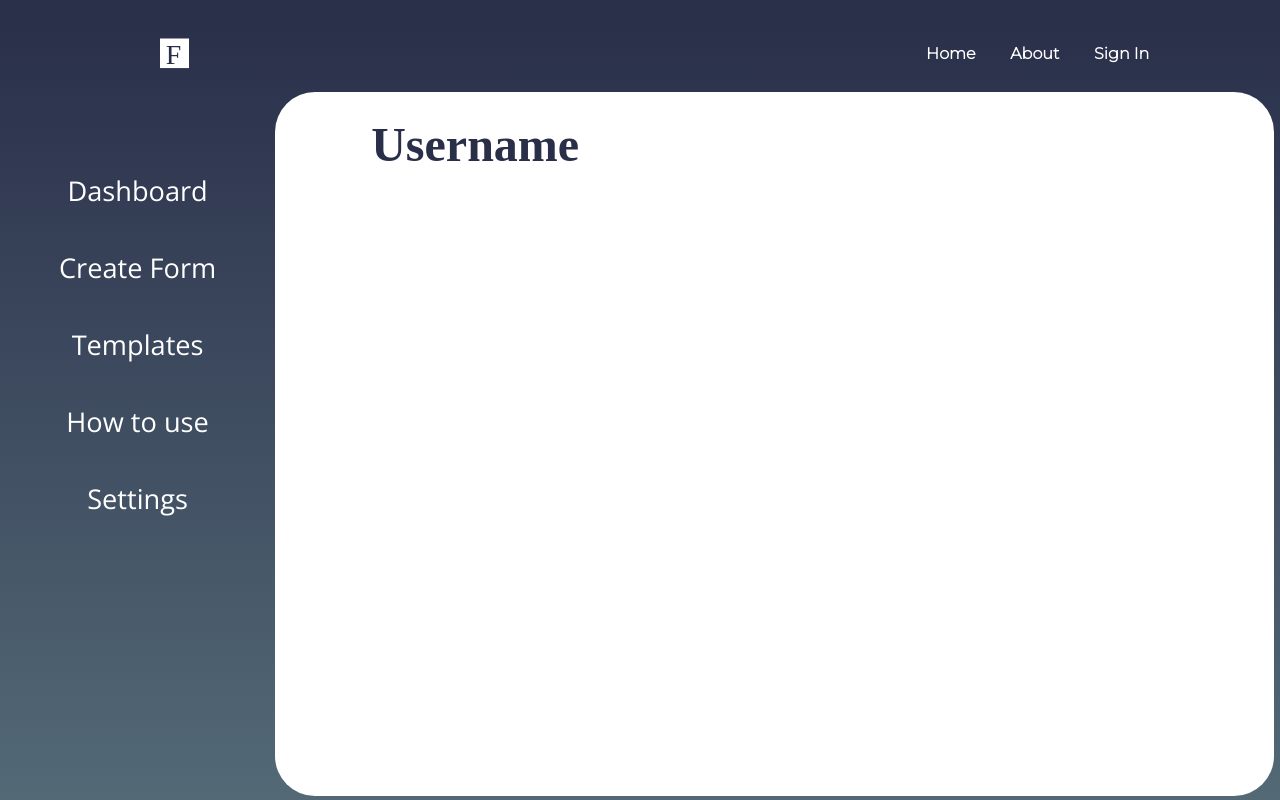
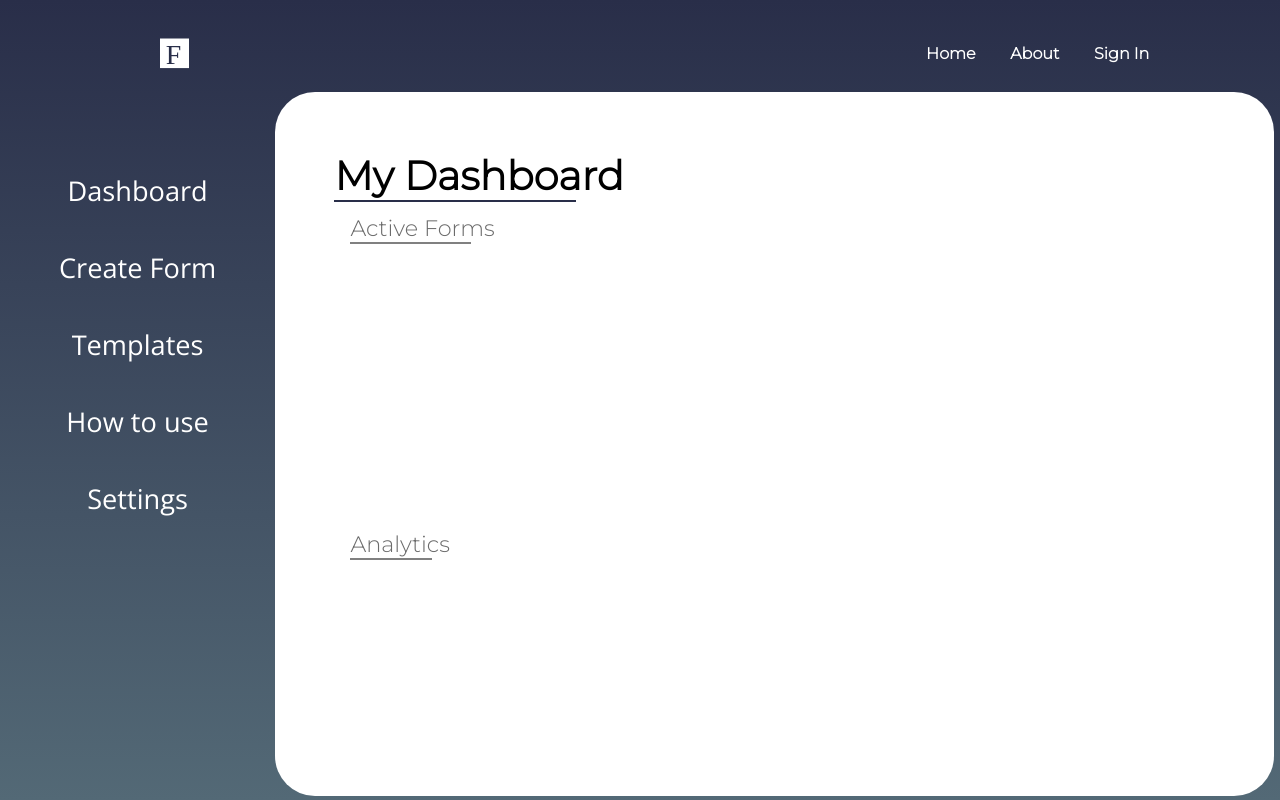
Before and after one commit to Shishir-Ashok/G-forms_spinoff, a React (Create React App) app: page /dashboard in a window 1280 px wide. Built offline with nearby package versions, Linux system fonts and the light colour scheme.

Commit message:
dashboard component layout

```diff
--- a/src/App.js
+++ b/src/App.js
@@ -4,7 +4,7 @@ import LandingPage from "./Pages/LandingPage/LandingPage.jsx";
 import { Switch, Route } from "react-router";
 import SignIn from "./Components/SignIn/SignIn.jsx";
 import OptionalNavbar from "./Components/OptionalNavbar/OptionalNavbar";
-import Dashboard from "./Pages/Dashboard/Dashboard";
+import DashboardMain from "./Pages/Dashboard/DashboardMain";
 
 import "react-toastify/dist/ReactToastify.css";
 import { toast } from "react-toastify";
@@ -29,7 +29,7 @@ export default function App() {
           exact
           path="/dashboard"
           render={(routerProps) => (
-            <Dashboard isSignIn={false} {...routerProps} />
+            <DashboardMain isSignIn={false} {...routerProps} />
           )}
         />
 
--- /dev/null
+++ b/src/Components/DashboardComponents/Dashboard.jsx
@@ -0,0 +1,20 @@
+import React from "react";
+import './Dashboard.scss';
+
+export default function Dashboard() {
+    return (
+        <>
+            <div className="Dashboard-Grid">
+                <div className="Dashboard-header">
+                    <h1>My Dashboard</h1>
+                </div>
+                <div className="Dashboard-activeForms">
+                    <h3>Active Forms</h3>
+                </div>
+                <div className="Dashboard-analytics">
+                    <h3>Analytics</h3>
+                </div>
+            </div>
+        </>
+    )
+}
--- /dev/null
+++ b/src/Components/DashboardComponents/Dashboard.scss
@@ -0,0 +1,54 @@
+.Dashboard-Grid{
+    display: grid;
+    grid-template-rows: 15% 45% auto;
+    grid-template-areas:
+        "heading"
+        "active-forms"
+        "analytics";
+    .Dashboard-header{
+        grid-area: heading;
+        h1{
+            margin: 3.7rem 0 0 3.7rem;
+            font-size: 2.5rem;
+            font-family: "Montserrat";
+        }
+        h1:after {
+            content:' ';
+            display:block;
+            border:0.2vh solid #292E49;
+            width: 15rem;
+        }
+    }
+    .Dashboard-activeForms{
+        grid-area: active-forms;
+        h3{
+            color: #6b6b6b;
+            margin: 1rem 0 0 4.7rem;
+            font-weight: lighter;
+            font-family: "Montserrat";
+            font-size: 1.4rem;
+        }
+        h3:after {
+            content:' ';
+            display:block;
+            width: 7.4rem;
+            border:0.15vh solid #808080;
+        }
+    }
+    .Dashboard-analytics{
+        grid-area: analytics;
+        h3{
+            color: #6b6b6b;
+            margin: 1rem 0 0 4.7rem;
+            font-weight: lighter;
+            font-family: "Montserrat";
+            font-size: 1.4rem;
+        }
+        h3:after {
+            content:' ';
+            display:block;
+            width: 5rem;
+            border:0.15vh solid #808080;
+        }
+    }
+}
--- a/src/Components/DashboardComponents/Dashboard.js
+++ b/src/Components/DashboardComponents/Settings.jsx
@@ -1,9 +1,9 @@
 import React from "react";
 
-export default function Dashboard() {
+export default function Settings() {
     return (
         <>
-            <h1>HELLO</h1>;
+            <h1>Settings</h1>
         </>
     )
 }
--- a/src/Pages/Dashboard/Dashboard.jsx
+++ b/src/Pages/Dashboard/DashboardMain.jsx
@@ -1,25 +1,34 @@
 import React from "react";
-import "./Dashboard.scss";
+import "./DashboardMain.scss";
 import { useDispatch, useSelector } from "react-redux";
 import { setActiveDashboard, setNavbarColor } from "../../actions";
+import Dashboard from "../../Components/DashboardComponents/Dashboard.jsx"
+import Settings from "../../Components/DashboardComponents/Settings";
 
 
 
-
-export default function Dashboard() {
+export default function DashboardMain() {
 
   const dispatch = useDispatch();
   const activeTab = useSelector((state) => state.dashboardReducer.active);
-  let value = "dashboard";
+  let value = "Dashboard";
+
   const display = (e) => {
     console.log("DISPLAY " +e);
     value = e;
     console.log("VALUE : "+value);
-  dispatch(setActiveDashboard(value));
-  console.log("ACTIVE " +activeTab);
+    dispatch(setActiveDashboard(value));
+    console.log("ACTIVE " +activeTab);
   };
+  const getActiveTab = (activeTab) =>{
+    switch(activeTab)
+    {
+      case "Dashboard" : return <Dashboard />
+      case "Settings" : return <Settings />
+      default : return <Dashboard />
+    }
+  }
   dispatch(setNavbarColor("white"));
-
 
 
 
@@ -29,25 +38,25 @@ export default function Dashboard() {
         <div className="Dashboard-grid">
           <div className="Left-Sidebar">
             <div className="Left-Sidebar-List">
-                <div className="headers" onClick={() =>display("dashboard")}>
+                <div className="headers" onClick={() =>display("Dashboard")}>
                   <h3>Dashboard</h3>
                 </div>
-                <div className="headers" onClick={() => display("createform")}>
+                <div className="headers" onClick={() => display("Createform")}>
                   <h3>Create Form</h3>
                 </div>
-                <div className="headers" onClick={() => display("templates")}>
+                <div className="headers" onClick={() => display("Templates")}>
                   <h3>Templates</h3>
                 </div>
-                <div className="headers" onClick={() => display("howtouse")}>
+                <div className="headers" onClick={() => display("Howtouse")}>
                   <h3>How to use</h3>
                 </div>
-                <div className="headers" onClick={() => display("settings")}>
+                <div className="headers" onClick={() => display("Settings")}>
                   <h3>Settings</h3>
                 </div>
             </div>
           </div>
           <div className="Right-Grid">
-            <h1 className="Right-Heading">Username</h1>
+          {getActiveTab(activeTab)}
           </div>
         </div>
     </>
--- a/src/Pages/Dashboard/Dashboard.scss
+++ b/src/Pages/Dashboard/DashboardMain.scss
@@ -23,7 +23,7 @@
     margin-top: 5rem;
     .Left-Sidebar-List {
       .headers h3{
-        padding-bottom: 2.5rem;
+        margin-bottom: 2.5rem;
         text-align: center;
         font-weight: 500;
         background: none;
@@ -32,6 +32,9 @@
         text-decoration: none;
         color: white;
         font-size: 1.7rem;
+        &:hover{
+          cursor: pointer;
+        }
       }
     }
   }
@@ -39,21 +42,8 @@
     grid-area: content;
     background: white;
     display: grid;
-    grid-template-rows: 15% auto;
-    grid-template-areas:
-      "rightTop"
-      "rightBottom";
+    grid-template-rows: auto;
     border-radius: 2.5rem;
     z-index: -2;
-
-    .Right-Heading{
-      display: grid;
-      grid-area: rightTop;
-      align-content: center;
-      margin-left: 6rem;
-      font-size: 3rem;
-      color: #292E49;
-      font-family: "Montserrat Medium";
-    }
   }
 }
--- a/src/reducers/dashboard.js
+++ b/src/reducers/dashboard.js
@@ -1,5 +1,5 @@
 const initialState = {
-    active: "dashboard"
+    active: "Dashboard"
 };
 
 const dashboardReducer = (state = initialState, action) => {
```
